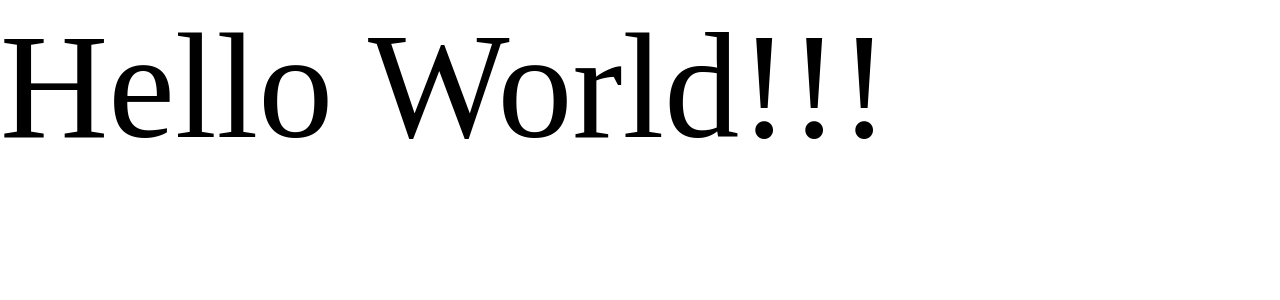
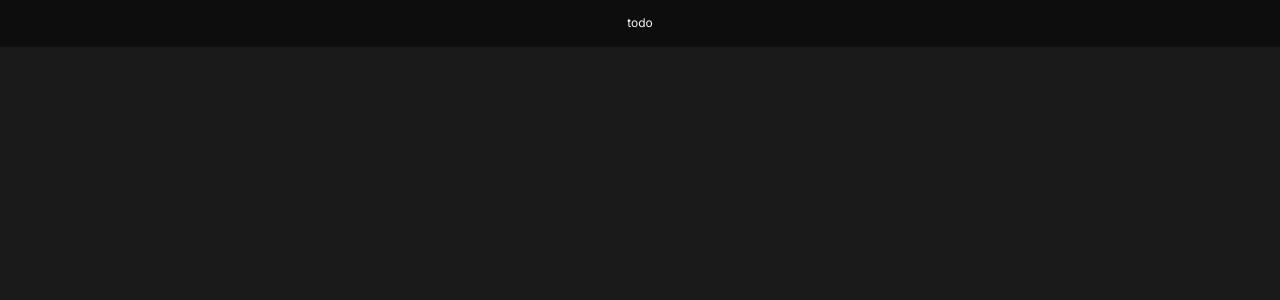
Before and after one commit to williamcrispim/to-do-list, a React (Vite) app: page / in a window 1280 px wide. Shown: the top 300 px of the page. Built offline with nearby package versions, Linux system fonts and the light colour scheme.

Commit message:
feat: add css module and initial style

```diff
--- a/index.html
+++ b/index.html
@@ -1,13 +1,23 @@
 <!doctype html>
 <html lang="en">
+
 <head>
   <meta charset="UTF-8" />
   <!-- <link rel="icon" type="image/svg+xml" href="/vite.svg" /> -->
   <meta name="viewport" content="width=device-width, initial-scale=1.0" />
+
+  <link rel="preconnect" href="https://fonts.googleapis.com">
+  <link rel="preconnect" href="https://fonts.gstatic.com" crossorigin>
+  <link
+    href="https://fonts.googleapis.com/css2?family=Inter:ital,opsz,wght@0,14..32,100..900;1,14..32,100..900&display=swap"
+    rel="stylesheet">
+
   <title>To do list</title>
 </head>
+
 <body>
   <div id="root"></div>
   <script type="module" src="/src/main.tsx"></script>
 </body>
+
 </html>
--- a/src/App.module.css
+++ b/src/App.module.css
@@ -1,3 +1,20 @@
-.text {
-  font-size: 150px;
+.wrapper {
+  max-width: 46rem;
+  margin: 2rem auto;
+  padding: 0.1rem;
+
+  display: flex;
+  justify-content: center;
+  align-items: flex-start;
 }
+
+@media (max-width: 768px) {
+  html {
+    font-size: 87.5%;
+  }
+
+  .wrapper {
+    padding: 0.5rem;
+    grid-template-columns: 1fr;
+  }
+}
--- a/src/App.tsx
+++ b/src/App.tsx
@@ -1,9 +1,12 @@
 import styles from "./App.module.css";
+
+import { Header } from "./components/Header";
 
 export default function App() {
   return (
     <>
-      <p className={styles.text}>Hello World!!!</p>
+      <Header />
+      <div className={styles.wrapper}></div>
     </>
   )
 }
--- /dev/null
+++ b/src/components/Header.module.css
@@ -0,0 +1,6 @@
+.header {
+  display: flex;
+  justify-content: center;
+  padding: 1.25rem 0;
+  background: var(--gray-700);
+}
--- /dev/null
+++ b/src/components/Header.tsx
@@ -0,0 +1,9 @@
+import styles from "./Header.module.css";
+
+export function Header() {
+	return (
+		<>
+			<header className={styles.header}>todo</header>
+		</>
+	);
+}
--- a/src/global.css
+++ b/src/global.css
@@ -1,4 +1,35 @@
-*, html, body {
+:root {
+  --gray-100: #F2F2F2;
+  --gray-200: #D9D9D9;
+  --gray-300: #808080;
+  --gray-400: #333333;
+  --gray-500: #262626;
+  --gray-600: #1A1A1A;
+  --gray-700: #0D0D0D;
+
+  --blue-dark: #1E6F9F;
+  --blue: #4EA8DE;
+
+  --purple-dark: #5E60CE;
+  --purple: #8284FA;
+
+  --danger: #E25858;
+}
+
+* {
   margin: 0;
   padding: 0;
+  box-sizing: border-box;
+
+  font-family: "Inter", sans-serif;
+  line-height: 140%;
+  font-size: 12px;
+  font-optical-sizing: auto;
+  font-style: normal;
 }
+
+body {
+  background: var(--gray-600);
+  color: var(--gray-100);
+  -webkit-font-smoothing: antialiased;
+}
--- a/vite.config.ts
+++ b/vite.config.ts
@@ -4,4 +4,7 @@ import react from "@vitejs/plugin-react"
 // https://vite.dev/config/
 export default defineConfig({
   plugins: [react()],
+  server: {
+    port: 3001
+  }
 })
```
Lines whose indentation alone changed are shown as unchanged.
